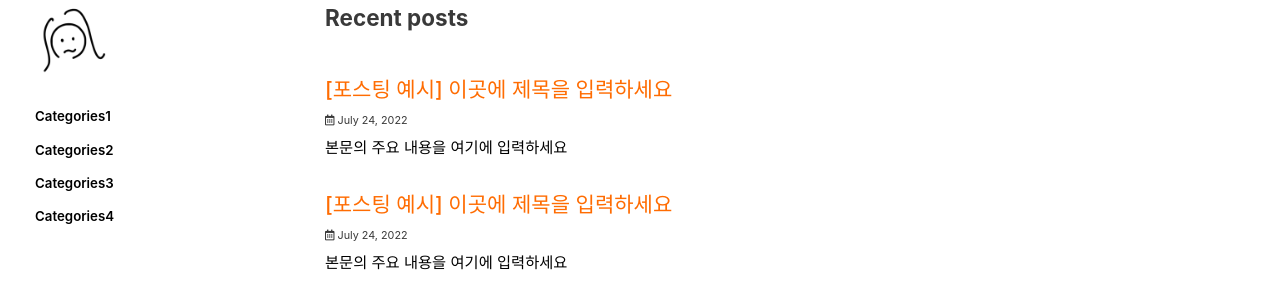
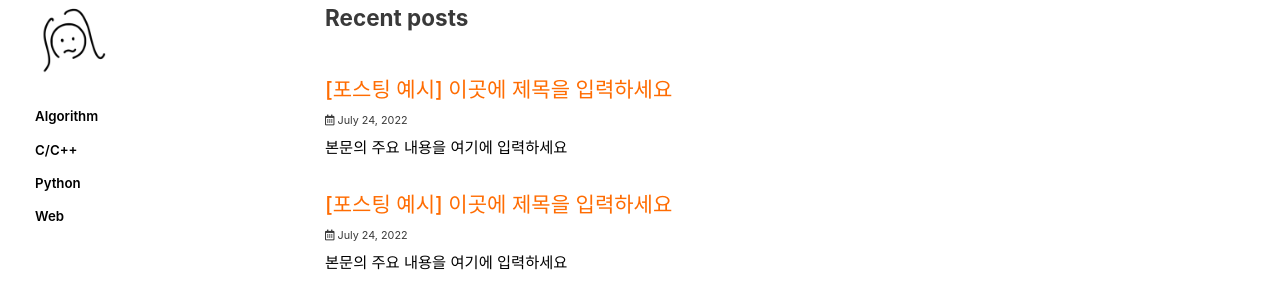
Before and after one commit to cchaeyoung/cchaeyoung.github.io, a Jekyll site: the page built from index.html, in a window 1280 px wide. Shown: the part 130-437 px from the top of the page. Built offline with Jekyll 4.4.1, drawn with Linux system fonts in a browser that asks for light colours; cached includes are drawn as plain includes; some web fonts are replaced; the list of posts is cut into pages by our own code.

Commit message:
Update main links and sidebar categories

```diff
--- a/_data/navigation.yml
+++ b/_data/navigation.yml
@@ -1,13 +1,13 @@
 # main links
 main:
   - title: "Home"
-    url: https://choiiis.github.io/
+    url: https://cchaeyoung.github.io/
 
   - title: "About"
     url: /about/
 
   - title: "GitHub"
-    url: https://github.com/choiiis
+    url: https://github.com/cchaeyoung
 
   # - title: "Projects"
   #   url: /projects/
@@ -18,11 +18,11 @@
 # sidebar navigation (categories)
 # 2022.02.15 sidebar update : simple ver.
 categories:
-  - title: "Categories1"
-    url: /categories/categories1/
-  - title: "Categories2"
-    url: /categories/categories2/
-  - title: "Categories3"
-    url: /categories/categories3/
-  - title: "Categories4"
-    url: /categories/categories4/
+  - title: "Algorithm"
+    url: /Algorithm/기본 자료구조/
+  - title: "C/C++"
+    url: /C//C++/categories1/
+  - title: "Python"
+    url: /Python/categories1/
+  - title: "Web"
+    url: /Web/categories1/
```
